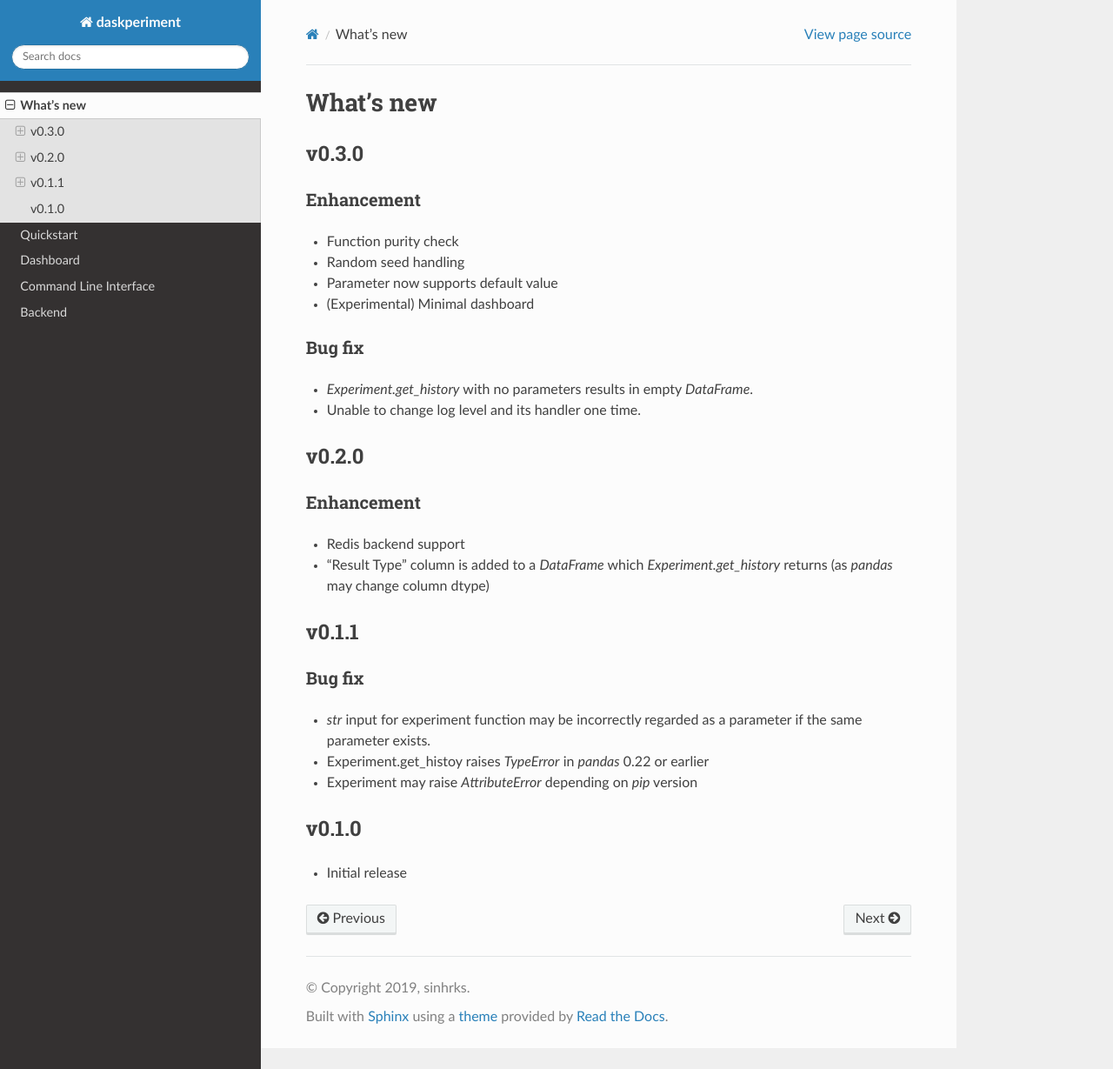
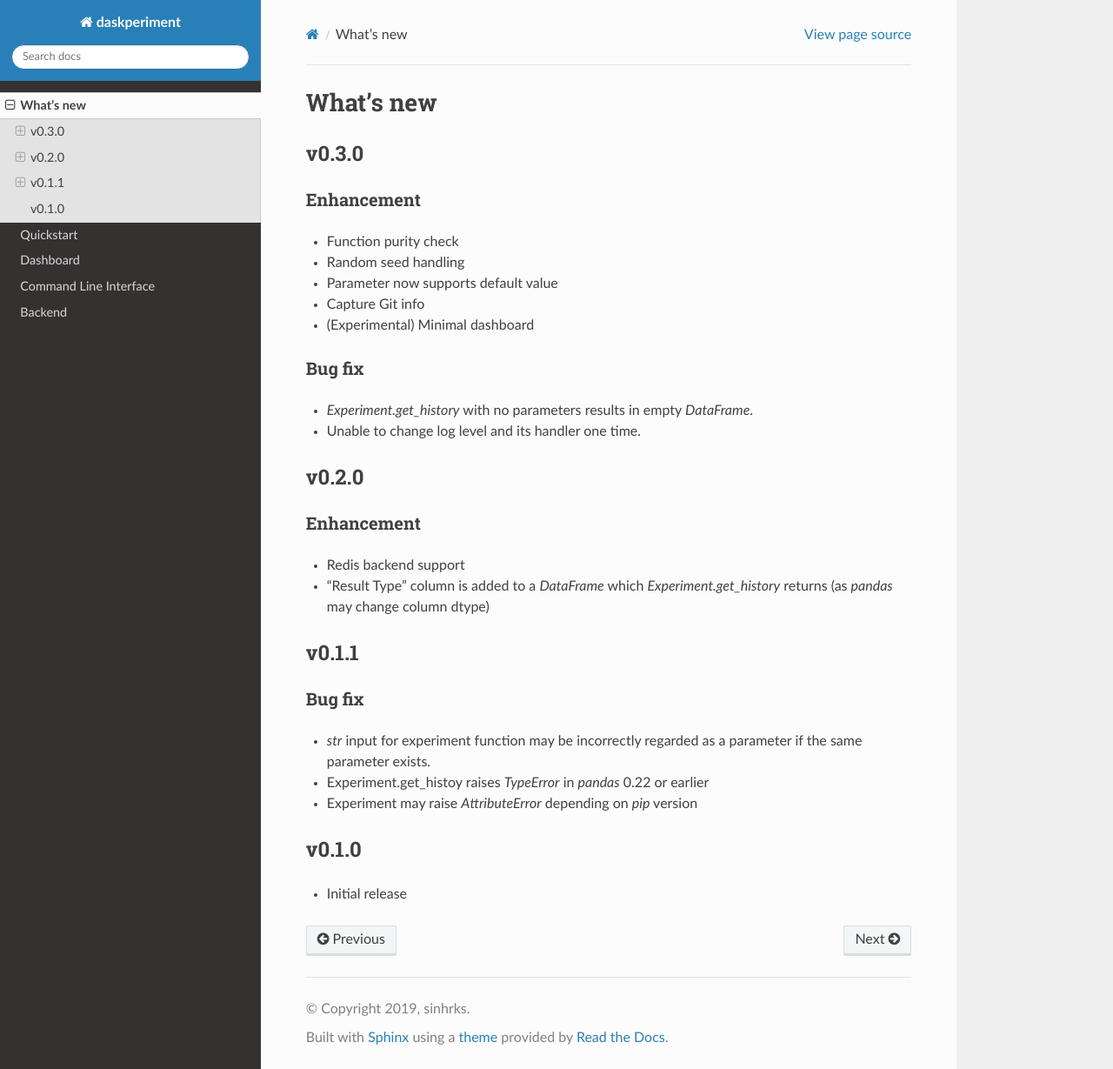
Before and after one commit to sinhrks/daskperiment, a Sphinx documentation site: the page built from docs/source/whatsnew.rst, in a window 1280 px wide and 1229 px high. Shown: the whole window at 87% size. Built offline with Sphinx 7.4.7 and the Read the Docs theme 2.0.0, drawn with Linux system fonts in a browser that asks for light colours.

Commit message:
DOC: Update whatsnew

```diff
--- a/docs/source/whatsnew.rst
+++ b/docs/source/whatsnew.rst
@@ -10,6 +10,7 @@ Enhancement
 * Function purity check
 * Random seed handling
 * Parameter now supports default value
+* Capture Git info
 * (Experimental) Minimal dashboard
 
 Bug fix
```
